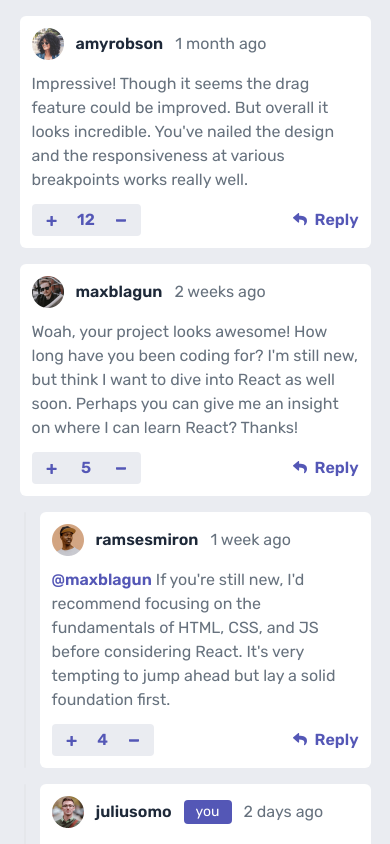
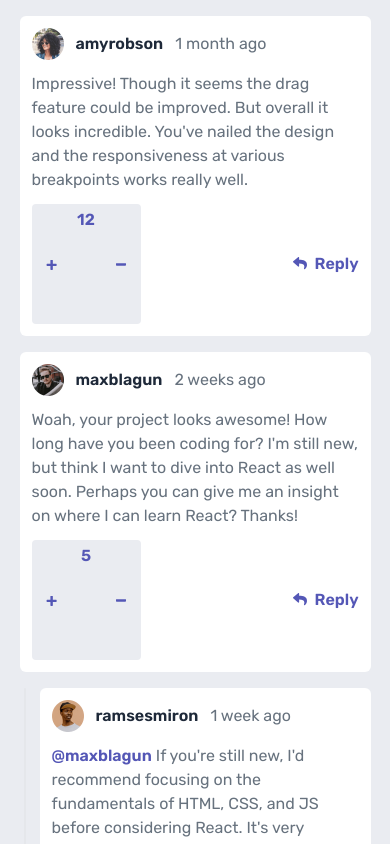
Before and after one commit to molinax18/fm-interactive-comments-section, a React (Vite) app: page / in a window 390 px wide. Shown: the top 844 px of the page. Built offline with nearby package versions, Linux system fonts and the light colour scheme.

Commit message:
style: ScoreControl height chore: in/de score payload

```diff
--- a/src/comment/components/CommentCard.tsx
+++ b/src/comment/components/CommentCard.tsx
@@ -42,7 +42,7 @@ export default function CommentCard({ data, isCurrentUser, className }: Props) {
 
         <ScoreControl
           score={score}
-          className="row-start-3 col-span-4 md:col-start-1 md:col-span-1 md:row-start-1 md:row-span-3 md:flex-col md:items-center md:py-3"
+          className="row-start-3 col-span-4 min-h-30 md:col-start-1 md:col-span-1 md:row-start-1 md:row-span-3 md:flex-col md:items-center md:py-3"
           onIncrement={() =>
             dispatch({ type: CommentActionEnum.INCREMENT_SCORE, payload: id })
           }
--- a/src/comment/type/commentActions.type.ts
+++ b/src/comment/type/commentActions.type.ts
@@ -8,8 +8,8 @@ export enum CommentActionEnum {
 }
 
 export type CommentActionType =
-  | { type: CommentActionEnum.INCREMENT_SCORE; payload: number }
-  | { type: CommentActionEnum.DECREMENT_SCORE; payload: number }
+  | { type: CommentActionEnum.INCREMENT_SCORE; payload: string }
+  | { type: CommentActionEnum.DECREMENT_SCORE; payload: string }
   | { type: CommentActionEnum.ADD_COMMENT; payload: string }
   | { type: CommentActionEnum.REPLY_COMMENT; payload: string }
   | { type: CommentActionEnum.EDIT_COMMENT; payload: string }
--- a/src/comment/utils/commentReducer.utils.ts
+++ b/src/comment/utils/commentReducer.utils.ts
@@ -6,7 +6,7 @@ function updateScore(score: number, delta: 1 | -1): number {
 
 export function updateCommentScore(
   comment: Comment,
-  id: number,
+  id: string,
   delta: 1 | -1
 ): Comment {
   return {
```
